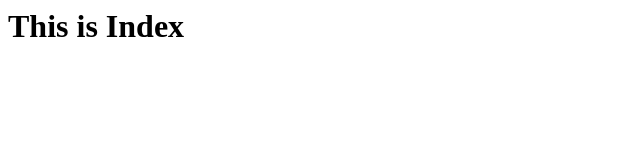
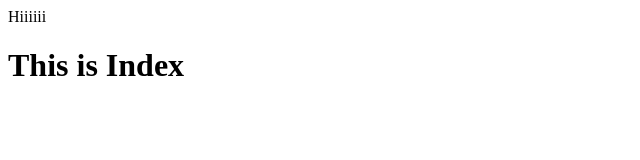
Before and after one commit to mdusr/test, a plain HTML site: page index.html in a window 1280 px wide. Shown: the whole page, without its empty margins (0-640 px from the left). Drawn offline with Linux system fonts and the light colour scheme.

Commit message:
modified

```diff
--- a/index.html
+++ b/index.html
@@ -1,3 +1,4 @@
 <html>
+Hiiiiii
 <h1> This is Index</h1>
 </html>
```
